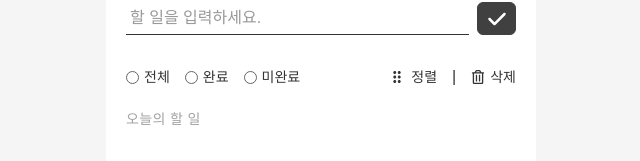
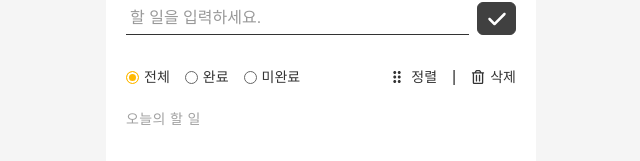
Before and after one commit to hyunah0119/todo-mood-app, a React (Vite) app in the folder todo-mood-app/: page /todo in a window 1280 px wide. Shown: the part 146-307 px from the top of the page, without its empty margins (319-959 px from the left). Built offline with nearby package versions, Linux system fonts and the light colour scheme; a web font is replaced by a local one.

Commit message:
Todo Filter 기능

```diff
--- a/todo-mood-app/src/components/todo/EmptyTodo.tsx
+++ b/todo-mood-app/src/components/todo/EmptyTodo.tsx
@@ -1,8 +1,20 @@
-const EmptyTodo = () => {
+type FilterType = "all" | "complete" | "incomplete";
+
+type filterProps = {
+  filter : FilterType,
+}
+
+const EmptyTodo = ({ filter } : filterProps) => {
+  const message =
+    filter === 'all'
+      ? <>오늘의 할 일이 없습니다.<br/>첫 번째 할 일을 추가해보세요.</>
+      : filter === 'complete'
+        ? <>완료된 할 일이 없습니다.</>
+        : <>미완료된 할 일이 없습니다.</>;
+
   return (
     <div className="flex flex-col justify-center items-center gap-2 text-center mt-12.5 text-neutral-600">
-      오늘의 할 일이 없습니다.<br/>
-      첫 번째 할 일을 추가해보세요.
+      {message}
     </div>
   )
 }
--- a/todo-mood-app/src/components/todo/InputRadio.tsx
+++ b/todo-mood-app/src/components/todo/InputRadio.tsx
@@ -1,10 +1,16 @@
+type FilterType = "all" | "complete" | "incomplete";
+
 type inputRadioProps = {
   htmlFor : string,
   children : string,
   radioName : string,
+  value : FilterType,
+
+  filter : FilterType,
+  setFilter : React.Dispatch<React.SetStateAction<FilterType>>,
 }
 
-const InputRadio = ({ htmlFor, children, radioName } : inputRadioProps) => {
+const InputRadio = ({ htmlFor, children, radioName, value, filter, setFilter } : inputRadioProps) => {
   return (
     <label
       htmlFor={htmlFor}
@@ -15,6 +21,9 @@ const InputRadio = ({ htmlFor, children, radioName } : inputRadioProps) => {
         className="mr-1.25"
         id={htmlFor}
         name={radioName}
+        value={value}
+        checked={filter === value}
+        onChange={() => setFilter(value)}
       />
       <span className="text-sm">{children}</span>
     </label>
--- a/todo-mood-app/src/components/todo/TodoFilter.tsx
+++ b/todo-mood-app/src/components/todo/TodoFilter.tsx
@@ -1,11 +1,38 @@
 import InputRadio from "./InputRadio"
 
-const TodoFilter = () => {
+type FilterType = "all" | "complete" | "incomplete";
+
+type filterProps = {
+  filter : FilterType,
+  setFilter : React.Dispatch<React.SetStateAction<FilterType>>,
+}
+
+const TodoFilter = ({ filter, setFilter} : filterProps) => {
   return (
     <div className="flex items-center gap-3.75">
-      <InputRadio htmlFor="all" radioName="todoFilter">전체</InputRadio>
-      <InputRadio htmlFor="complete" radioName="todoFilter">완료</InputRadio>
-      <InputRadio htmlFor="incomplete" radioName="todoFilter">미완료</InputRadio>
+      <InputRadio
+        htmlFor="all"
+        radioName="todoFilter"
+        value="all"
+        filter={filter}
+        setFilter={setFilter}
+      >전체</InputRadio>
+
+      <InputRadio
+        htmlFor="complete"
+        radioName="todoFilter"
+        value="complete"
+        filter={filter}
+        setFilter={setFilter}
+      >완료</InputRadio>
+
+      <InputRadio
+        htmlFor="incomplete"
+        radioName="todoFilter"
+        value="incomplete"
+        filter={filter}
+        setFilter={setFilter}
+      >미완료</InputRadio>
     </div>
   )
 }
--- a/todo-mood-app/src/components/todo/TodoList.tsx
+++ b/todo-mood-app/src/components/todo/TodoList.tsx
@@ -1,19 +1,25 @@
 import TodoListItems from "./TodoListItems"
 import EmptyTodo from "./EmptyTodo";
 import type { Todo } from '@/types/todo'
+import { useState } from "react";
+
+type FilterType = "all" | "complete" | "incomplete";
 
 interface TodoListProps {
   todos: Todo[];
+  filter : FilterType;
 }
 
-const TodoList = ({ todos }: TodoListProps) => {
+const TodoList = ({ todos, filter }: TodoListProps) => {
+  const [openMenuId, setOpenMenuId] = useState<number | null>(null);
+
   return (
     <div className="mt-5">
       <h3 className="text-sm tracking-wide font-medium text-neutral-400">오늘의 할 일</h3>
 
       <div className="mt-3.75">
         {todos.length === 0 ? (
-          <EmptyTodo />
+          <EmptyTodo filter={filter} />
         ) : (
           todos.map((todo) => (
             <TodoListItems
@@ -21,6 +27,9 @@ const TodoList = ({ todos }: TodoListProps) => {
               id={todo.id}
               text={todo.text}
               completed={todo.completed}
+              isOpen={openMenuId === todo.id}
+              onToggleMenu={() => setOpenMenuId(openMenuId === todo.id ? null : todo.id)}
+              onCloseMenu={() => setOpenMenuId(null)}
             />
           ))
         )}
--- a/todo-mood-app/src/components/todo/TodoListItems.tsx
+++ b/todo-mood-app/src/components/todo/TodoListItems.tsx
@@ -11,27 +11,26 @@ type todolistProps = {
   text : string
   completed : boolean
   id : number
+  isOpen: boolean;
+  onToggleMenu: () => void;
+  onCloseMenu: () => void;
 }
 
-const TodoListItems = ({ text, completed, id } : todolistProps) => {
-  const [isOpen, setIsOpen] = useState(false);
+const TodoListItems = ({ text, completed, id, isOpen, onToggleMenu, onCloseMenu } : todolistProps) => {
   const [modifyMode, setModifyMode] = useState(false);
   const [modifyText, setModifyText] = useState(text);
   const { mutate:updateTodoMutate } = useUpdateTodoCompleted();
   const { mutate:deleteTodoMutate } = useDeleteTodo();
   const { mutate:modifyTodoMutate } = useModifyTodo();
 
-  // kebab menue toggle
-  const handleKebabMenuToggle = (e:React.MouseEvent) => {
-    e.stopPropagation();
-    setIsOpen(!isOpen)
-  }
-
   // 완료
   const handleOnCompleted = () => {
     updateTodoMutate ({
       id: id,
       completed : !completed
+    },
+    {
+      onSuccess : onCloseMenu
     })
   }
 
@@ -50,6 +49,7 @@ const TodoListItems = ({ text, completed, id } : todolistProps) => {
 
     setModifyText(text);
     setModifyMode(true);
+    onCloseMenu();
   }
 
   const handleModifyTextSave = (e: React.FormEvent<HTMLFormElement>) => {
@@ -63,7 +63,7 @@ const TodoListItems = ({ text, completed, id } : todolistProps) => {
       {
         onSuccess: () => {
           setModifyMode(false);
-          setIsOpen(false);
+          onCloseMenu();
         },
       }
     );
@@ -92,6 +92,7 @@ const TodoListItems = ({ text, completed, id } : todolistProps) => {
               <button
                 className="text-xl text-amber-400 cursor-pointer"
                 type="submit"
+                onClick={(e) => e.stopPropagation()}
               >
                 <FaCheckCircle />
               </button>
@@ -114,7 +115,10 @@ const TodoListItems = ({ text, completed, id } : todolistProps) => {
             <div className="relative">
               <button
                 className="block cursor-pointer text-lg"
-                onClick={handleKebabMenuToggle}
+                onClick={(e) => {
+                  e.stopPropagation()
+                  onToggleMenu()
+                }}
               ><HiOutlineDotsVertical /></button>
 
               {isOpen &&
--- a/todo-mood-app/src/components/todo/TodoToolbar.tsx
+++ b/todo-mood-app/src/components/todo/TodoToolbar.tsx
@@ -3,12 +3,22 @@ import TodoFilter from "./TodoFilter"
 import { FaRegTrashAlt } from "react-icons/fa";
 import { MdDragIndicator } from "react-icons/md";
 
-const TodoToolbar = () => {
+type FilterType = "all" | "complete" | "incomplete";
+
+type filterProps = {
+  filter : FilterType,
+  setFilter : React.Dispatch<React.SetStateAction<FilterType>>
+}
+
+const TodoToolbar = ({ filter, setFilter} : filterProps) => {
   const customButton = 'flex items-center gap-1.25 text-sm cursor-pointer';
 
   return (
     <div className="flex justify-between items-center mt-7.5">
-      <TodoFilter />
+      <TodoFilter
+        filter={filter}
+        setFilter={setFilter}
+      />
 
       <div className="flex items-center gap-3.75">
         <button className={`${customButton}`}>
--- a/todo-mood-app/src/pages/Todo.tsx
+++ b/todo-mood-app/src/pages/Todo.tsx
@@ -7,19 +7,37 @@ import DateSelector from "@/components/todo/DateSelector"
 import TodoForm from "@/components/todo/TodoForm"
 import TodoToolbar from "@/components/todo/TodoToolbar"
 import TodoList from "@/components/todo/TodoList"
+import { useState } from "react";
+
+type FilterType = "all" | "complete" | "incomplete";
 
 const Todo = () => {
   const { userName } = useUserStore();
   const { selectedDate } = useSelectedDateStore();
   const { data } = useTodos(userName, selectedDate.format('YYYY-MM-DD'));
 
+  const [filter, setFilter] = useState<FilterType>("all");
+
+  let filteredTodos = data ?? [];
+
+  if (filter === 'complete') {
+    filteredTodos = filteredTodos.filter((item) => item.completed === true)
+  }
+
+  if (filter === 'incomplete') {
+    filteredTodos = filteredTodos.filter((item) => item.completed === false)
+  }
+
   return (
     <div className="w-full h-full py-2 px-5">
       <TodayMoodCard />
       <DateSelector />
       <TodoForm orderIndex={(data?.length ?? 0) + 1} />
-      <TodoToolbar />
-      <TodoList todos={data ?? []} />
+      <TodoToolbar
+        filter={filter}
+        setFilter={setFilter}
+      />
+      <TodoList todos={filteredTodos} filter={filter} />
     </div>
   )
 }
```
